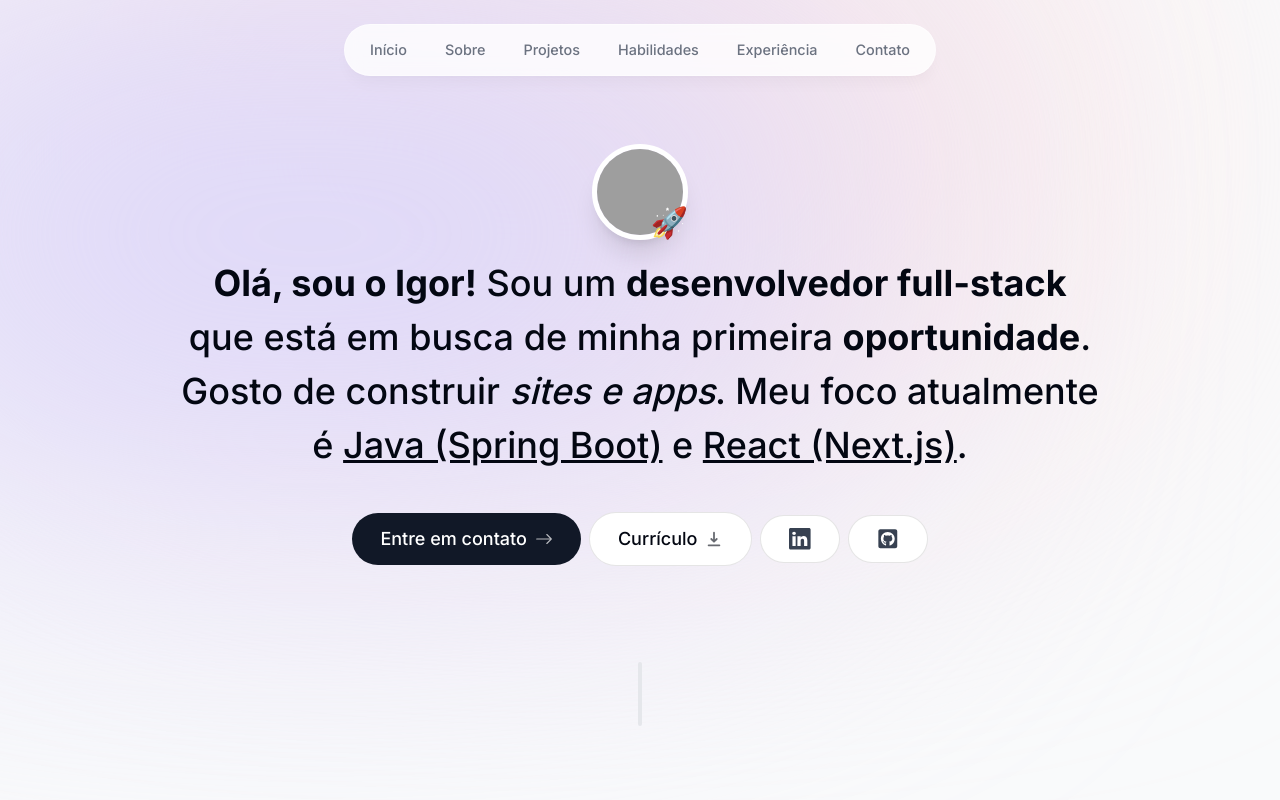
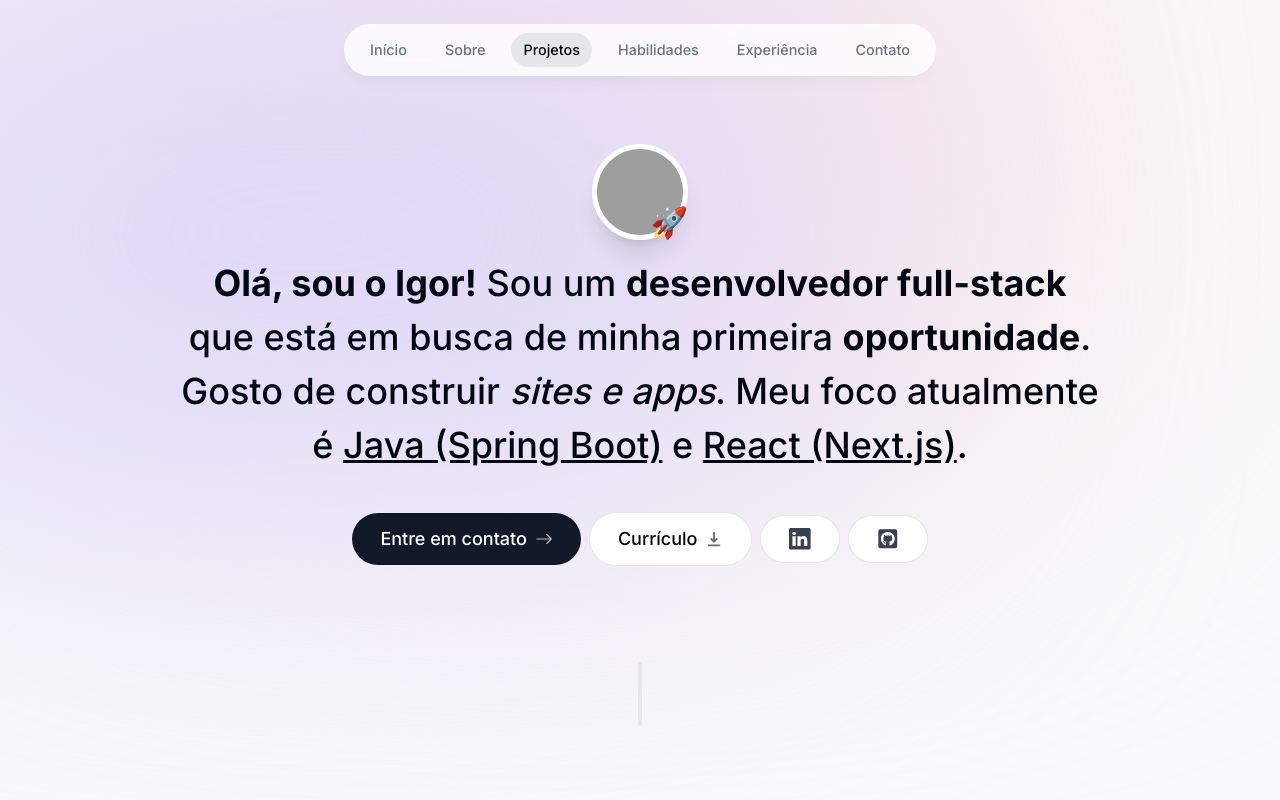
Before and after one commit to IgorAugust0/portfolio, a Next.js app: page / in a window 1280 px wide. Shown: the top 800 px of the page. Built offline with nearby package versions, Linux system fonts and the light colour scheme; grey boxes are pictures that could not be loaded; a web font is replaced by a local one.

Commit message:
add: context api - active section *intersection observer: active section in viewport

```diff
--- a/app/layout.tsx
+++ b/app/layout.tsx
@@ -1,7 +1,9 @@
+import { ReactNode } from 'react';
 import type { Metadata } from 'next';
 import { inter } from '../components/fonts';
 import '@/app/globals.css';
 import TopNav from '@/components/topnav';
+import ActiveSectionContextProvider from '@/context/active-section-context';
 
 export const metadata: Metadata = {
   title: 'Igor Augusto | Full-stack Developer',
@@ -13,17 +15,20 @@ export const metadata: Metadata = {
 export default function RootLayout({
   children,
 }: Readonly<{
-  children: React.ReactNode;
+  children: ReactNode;
 }>) {
   return (
-    <html lang="en">
+    <html lang="en" className="!scroll-smooth">
       <body
         className={`${inter.className} relative h-[5000px] bg-gray-50 pt-28 text-gray-950 antialiased sm:pt-36`}
       >
         <div className="absolute right-[11rem] top-[-6rem] -z-10 h-[31.25rem] w-[31.25rem] rounded-full bg-[#fbe2e3] blur-[10rem] sm:w-[68.75rem]"></div>
         <div className="absolute left-[-35rem] top-[-1rem] -z-10 h-[31.25rem] w-[50rem] rounded-full bg-[#dbd7fb] blur-[10rem] sm:w-[68.75rem] md:left-[-33rem] lg:left-[-28rem] xl:left-[-15rem] 2xl:left-[-5rem]"></div>
-        <TopNav />
-        {children}
+
+        <ActiveSectionContextProvider>
+          <TopNav />
+          {children}
+        </ActiveSectionContextProvider>
       </body>
     </html>
   );
--- a/components/about/about.tsx
+++ b/components/about/about.tsx
@@ -1,12 +1,27 @@
 'use client';
 
-import React from 'react';
+import React, { useEffect } from 'react';
 import SectionHeading from '@/components/section-heading';
 import { motion } from 'framer-motion';
+import { useInView } from 'react-intersection-observer';
+import { useActiveSectionContext } from '@/context/active-section-context';
 
 export default function About() {
+  const { ref, inView } = useInView({
+    threshold: 0.75,
+  });
+  const { setActiveSection, lastClicked } = useActiveSectionContext();
+
+  // Set the active section when the about section is in view, but only if the last click was more than 1 second ago
+  useEffect(() => {
+    if (inView && Date.now() - lastClicked > 1000) {
+      setActiveSection('Sobre');
+    }
+  }, [inView, setActiveSection, lastClicked]);
+
   return (
     <motion.section
+      ref={ref}
       id="sobre"
       initial={{ opacity: 0, y: 100 }}
       animate={{ opacity: 1, y: 0 }}
--- a/components/intro/intro-buttons.tsx
+++ b/components/intro/intro-buttons.tsx
@@ -36,27 +36,23 @@ export default function IntroButtons() {
         href="https://www.linkedin.com/in/igor-august0/"
         target="_blank"
         rel="noopener noreferrer"
-        className="flex items-center gap-2 rounded-full border border-black/10 bg-white p-4 px-7 py-3 text-[1.35rem] text-gray-700 outline-none transition ease-in-out hover:scale-110 hover:text-gray-950 focus:scale-110 active:scale-105"
+        className="group relative flex items-center gap-2 rounded-full border border-black/10 bg-white p-4 px-7 py-3 text-[1.35rem] text-gray-700 outline-none transition ease-in-out hover:scale-105 focus:scale-105 active:scale-100"
       >
-        <motion.div
-          whileHover={{ rotate: 360 }}
-          transition={{ repeat: 0, duration: 1 }}
-        >
-          <BsLinkedin />
-        </motion.div>
+        <BsLinkedin />
+        <span className="absolute left-[50%] top-[3.25rem] z-20 origin-top -translate-x-[50%] scale-0 rounded-lg border border-gray-300 bg-white px-3 py-2 text-sm font-bold shadow-md transition-all duration-300 ease-in-out group-hover:scale-100">
+          LinkedIn
+        </span>
       </a>
       <a
         href="https://github.com/IgorAugust0"
         target="_blank"
         rel="noopener noreferrer"
-        className="flex items-center gap-2 rounded-full border border-black/10 bg-white p-4 px-7 py-3 text-[1.35rem] text-gray-700 outline-none transition ease-in-out hover:scale-110 hover:text-gray-950 focus:scale-110 active:scale-105"
+        className="group relative flex items-center gap-2 rounded-full border border-black/10 bg-white p-4 px-7 py-3 text-[1.35rem] text-gray-700 outline-none transition ease-in-out hover:scale-105 focus:scale-105 active:scale-100"
       >
-        <motion.div
-          whileHover={{ rotate: 360 }}
-          transition={{ repeat: 0, duration: 1 }}
-        >
-          <FaGithubSquare />
-        </motion.div>
+        <FaGithubSquare />
+        <span className="absolute left-[50%] top-[3.25rem] z-20 origin-top -translate-x-[50%] scale-0 rounded-lg border border-gray-300 bg-white px-3 py-2 text-sm font-bold shadow-md transition-all duration-300 ease-in-out group-hover:scale-100">
+          GitHub
+        </span>
       </a>
       {/* socials without animated icon: */}
       {/* <a
--- a/components/intro/intro.tsx
+++ b/components/intro/intro.tsx
@@ -1,11 +1,29 @@
-import React from 'react';
+'use client';
+
+import React, { useEffect } from 'react';
 import IntroImage from '@/components/intro/intro-image';
 import IntroHeading from '@/components/intro/intro-heading';
 import IntroButtons from '@/components/intro/intro-buttons';
+import { useInView } from 'react-intersection-observer';
+import { useActiveSectionContext } from '@/context/active-section-context';
 
 export default function Intro() {
+  const { ref, inView } = useInView({
+    threshold: 0.5,
+  });
+
+  const { setActiveSection, lastClicked } = useActiveSectionContext();
+
+  // Set the active section when the intro section is in view
+  useEffect(() => {
+    if (inView && Date.now() - lastClicked > 1000) {
+      setActiveSection('Início');
+    }
+  }, [inView, setActiveSection, lastClicked]);
+
   return (
     <section
+      ref={ref}
       id="inicio"
       className="mb-28 max-w-[60rem] scroll-mt-36 text-center sm:mb-0"
     >
--- a/components/nav-links.tsx
+++ b/components/nav-links.tsx
@@ -4,8 +4,13 @@ import React from 'react';
 import { motion } from 'framer-motion';
 import { links } from '@/lib/data';
 import Link from 'next/link';
+import clsx from 'clsx';
+import { useActiveSectionContext } from '@/context/active-section-context';
+// import { usePathname } from "next/navigation";
 
 export default function NavLinks() {
+  const { activeSection, setActiveSection, setLastClicked } = useActiveSectionContext();
+
   return (
     <nav className="fixed left-1/2 top-[0.15rem] flex h-12 -translate-x-1/2 sm:top-[1.7rem] sm:h-[initial] sm:py-0">
       <ul className="flex w-[22rem] flex-wrap items-center justify-center gap-y-1 text-[0.9rem] font-medium text-gray-500 sm:w-[initial] sm:flex-nowrap sm:gap-3.5">
@@ -18,9 +23,24 @@ export default function NavLinks() {
           >
             <Link
               href={link.hash}
-              className="flex w-full items-center justify-center px-3 py-3 transition hover:text-gray-950"
+              onClick={() => {
+                setActiveSection(link.name);
+                setLastClicked(Date.now());
+              }}
+              className={clsx(
+                'flex w-full items-center justify-center px-3 py-3 transition hover:text-gray-950',
+                { 'text-gray-950': activeSection === link.name },
+              )}
             >
               {link.name}
+
+              {link.name === activeSection && (
+                <motion.span
+                  className="absolute inset-0 -z-10 rounded-full bg-gray-200 "
+                  layoutId="activeSection"
+                  transition={{ type: 'spring', stiffness: 380, damping: 30 }}
+                ></motion.span>
+              )}
             </Link>
           </motion.li>
         ))}
--- a/components/projects/project-card.tsx
+++ b/components/projects/project-card.tsx
@@ -31,7 +31,7 @@ export default function ProjectCard({
       style={{ scale: scaleProgess, opacity: opacityProgess }}
       className="group mb-3 last:mb-0 sm:mb-8"
     >
-      <section className="relative max-w-[42rem] overflow-hidden rounded-lg border border-black/5 bg-gray-100 transition even:pl-8 hover:bg-gray-200 sm:h-[25rem] sm:pr-8">
+      <section className="relative max-w-[42rem] overflow-hidden rounded-lg border border-black/5 bg-gray-100 transition duration-300 ease-in-out even:pl-8 hover:bg-gray-200 sm:h-[25rem] sm:pr-8">
         <div className="flex h-full flex-col px-5 pb-7 pt-4 group-even:ml-[18rem] group-even:max-w-[60%] group-even:pl-12 sm:max-w-[50%] sm:pl-10 sm:pr-2 sm:pt-10">
           <h3 className="text-2xl font-semibold">{title}</h3>
           <p className="mt-2 leading-relaxed text-gray-700 ">{description}</p>
--- a/components/projects/projects.tsx
+++ b/components/projects/projects.tsx
@@ -1,11 +1,26 @@
-import React from 'react';
+'use client';
+
+import React, { useEffect } from 'react';
 import SectionHeading from '@/components/section-heading';
 import { projectsData } from '@/lib/data';
 import ProjectCard from '@/components/projects/project-card';
+import { useInView } from 'react-intersection-observer';
+import { useActiveSectionContext } from '@/context/active-section-context';
 
 export default function Projects() {
+  const { ref, inView } = useInView({
+    threshold: 0.5,
+  });
+  const { setActiveSection, lastClicked } = useActiveSectionContext();
+
+  useEffect(() => {
+    if (inView && Date.now() - lastClicked > 1000) {
+      setActiveSection('Projetos');
+    }
+  }, [inView, setActiveSection, lastClicked]);
+
   return (
-    <section id="projetos" className="scroll-mt-28">
+    <section ref={ref} id="projetos" className="scroll-mt-28">
       <SectionHeading>Meus projetos</SectionHeading>
       <div>
         {projectsData.map((project) => (
--- /dev/null
+++ b/context/active-section-context.tsx
@@ -0,0 +1,58 @@
+'use client';
+
+import React, {
+  useState,
+  createContext,
+  Dispatch,
+  SetStateAction,
+  ReactNode,
+  useContext,
+} from 'react';
+import { links } from '@/lib/data';
+
+// Define the type for section names, context type and context provider props
+
+type SectionName = (typeof links)[number]['name'];
+
+interface ActiveSectionContextType {
+  activeSection: SectionName;
+  setActiveSection: Dispatch<SetStateAction<SectionName>>;
+  lastClicked: number;
+  setLastClicked: Dispatch<SetStateAction<number>>;
+}
+
+interface ActiveSectionContextProviderProps {
+  children: ReactNode;
+}
+
+// Create the context with a default value of null
+export const ActiveSectionContext =
+  createContext<ActiveSectionContextType | null>(null);
+
+export default function ActiveSectionContextProvider({
+  children,
+}: ActiveSectionContextProviderProps) {
+  // State to hold the active section
+  const [activeSection, setActiveSection] = useState<SectionName>('Início');
+  // State to hold the last clicked time, so the observer can temporarily be disabled
+  const [lastClicked, setLastClicked] = useState(0);
+
+  return (
+    <ActiveSectionContext.Provider
+      value={{ activeSection, setActiveSection, lastClicked, setLastClicked }}
+    >
+      {children}
+    </ActiveSectionContext.Provider>
+  );
+}
+
+// Custom hook to use the active section context
+export function useActiveSectionContext() {
+  const context = useContext(ActiveSectionContext); // Get the context value
+  if (context === null) {
+    throw new Error(
+      'useActiveSectionContext must be used within an ActiveSectionContextProvider',
+    );
+  }
+  return context;
+}
--- a/package.json
+++ b/package.json
@@ -23,6 +23,7 @@
     "react": "19.0.0-rc-8971381549-20240625",
     "react-dom": "19.0.0-rc-8971381549-20240625",
     "react-icons": "^5.2.1",
+    "react-intersection-observer": "^9.10.3",
     "tailwindcss": "3.3.3",
     "typescript": "5.2.2",
     "use-debounce": "^10.0.1",
```
Also changed, not shown: 1 other file (tests, documents, lock files or other folders).
